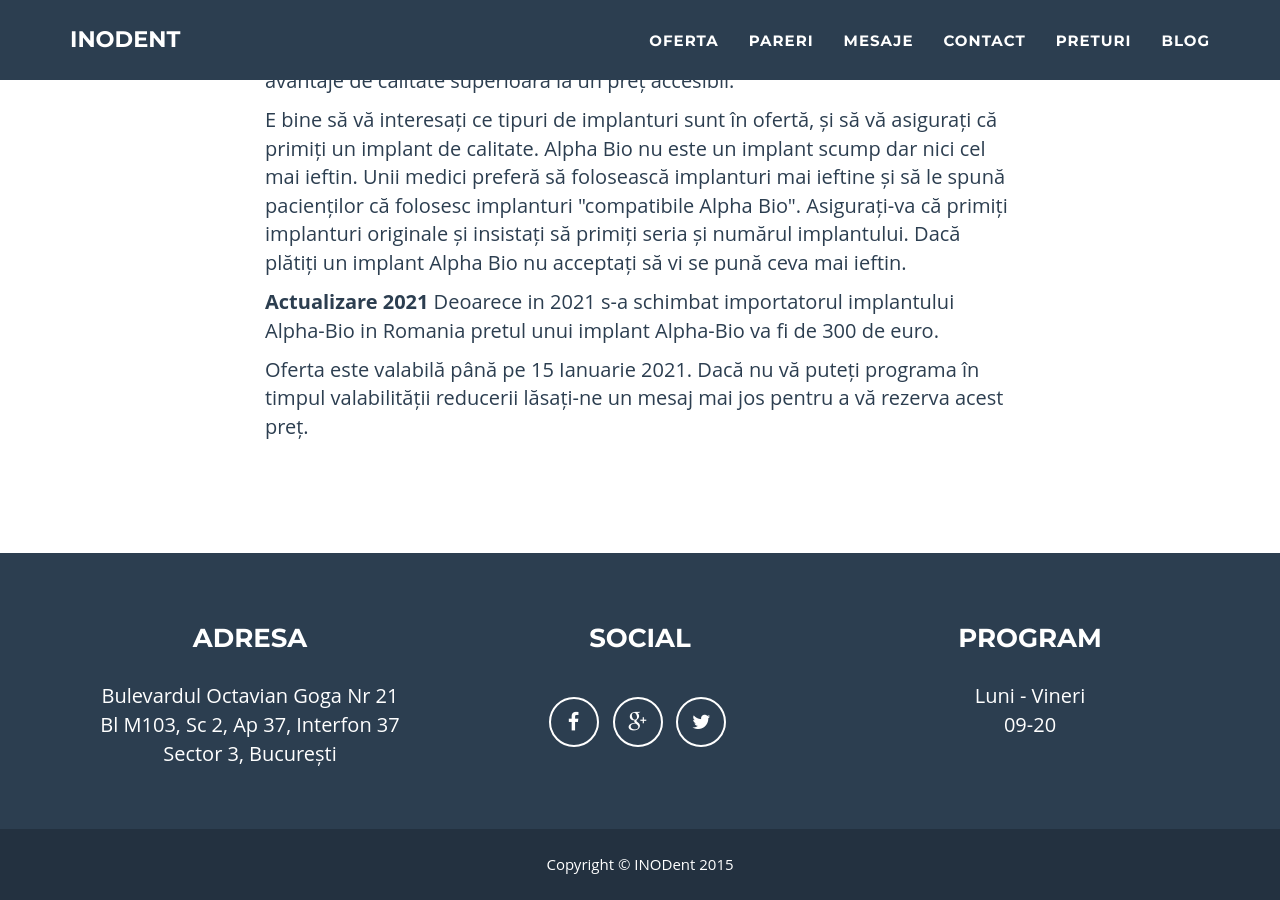
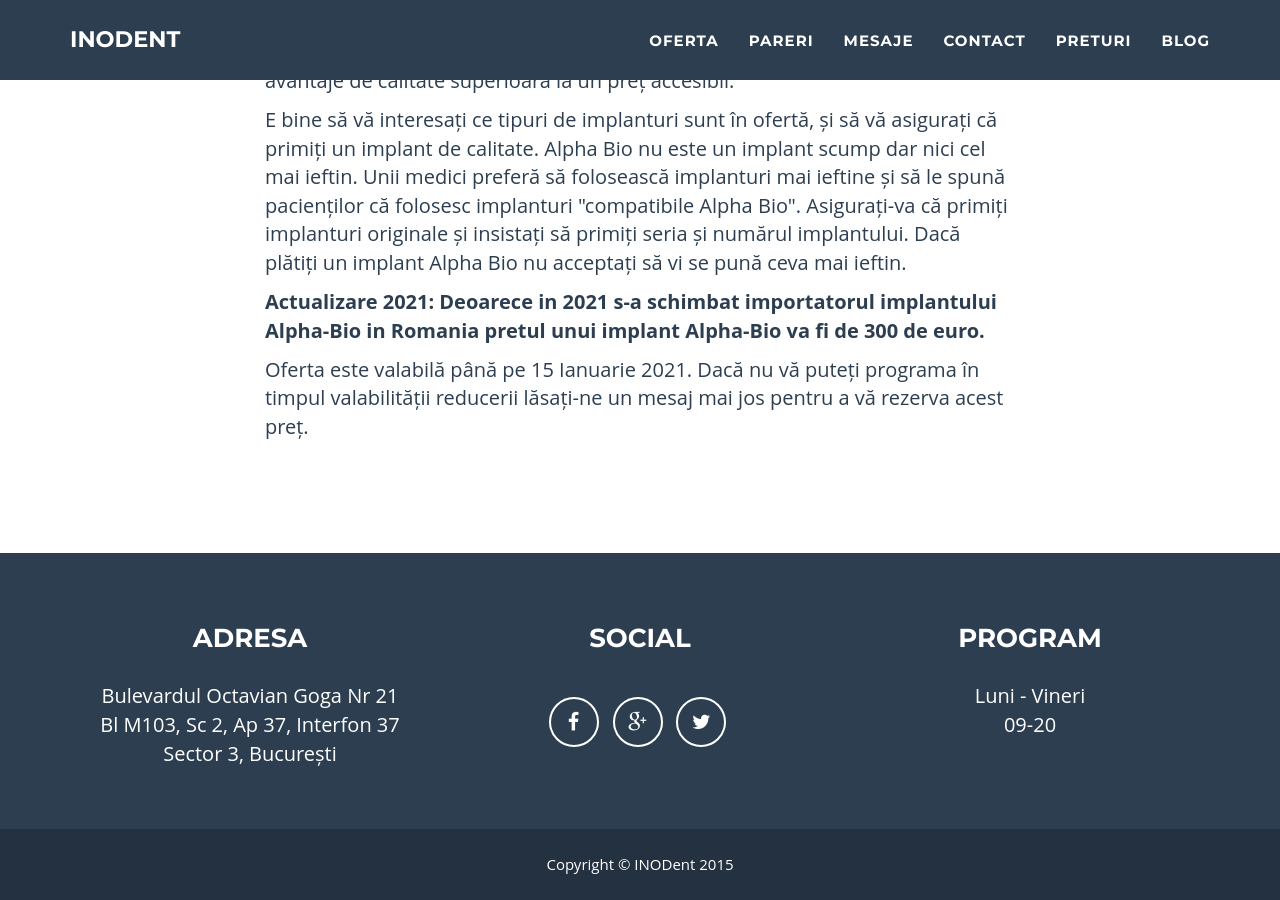
Before and after one commit to littledentgopo/offerdent, a Jekyll site: the page built from extra-reducere-alphabio.html, in a window 1280 px wide and 900 px high, scrolled down 1811 px. Built offline with Jekyll 4.4.1, drawn with Linux system fonts in a browser that asks for light colours; comment, search, counter and statistics services are not loaded.

Commit message:
strong update

```diff
--- a/extra-reducere-alphabio.html
+++ b/extra-reducere-alphabio.html
@@ -40,7 +40,9 @@ contact: one
                      E bine să vă interesați ce tipuri de implanturi sunt în ofertă, și să vă asigurați că primiți un implant de calitate. Alpha Bio nu este un implant scump dar nici cel mai ieftin. Unii medici preferă să folosească implanturi mai ieftine și să le spună pacienților că folosesc implanturi "compatibile Alpha Bio". Asigurați-va că primiți implanturi originale și insistați să primiți seria și numărul implantului. Dacă plătiți un implant Alpha Bio nu acceptați să vi se pună ceva mai ieftin.
                 </p>
                 <p>
-                    <strong>Actualizare 2021</strong> Deoarece in 2021 s-a schimbat importatorul implantului Alpha-Bio in Romania pretul unui implant Alpha-Bio va fi de 300 de euro.
+                    <strong>Actualizare 2021:
+                    Deoarece in 2021 s-a schimbat importatorul implantului Alpha-Bio in Romania pretul unui implant Alpha-Bio va fi de 300 de euro.
+                    </strong>
                 </p>
                 <p>
                     Oferta este valabilă până pe {{site.offer.expirydate}}. Dacă nu vă puteți programa în timpul valabilității reducerii lăsați-ne un mesaj mai jos pentru a vă rezerva acest preț.
```
